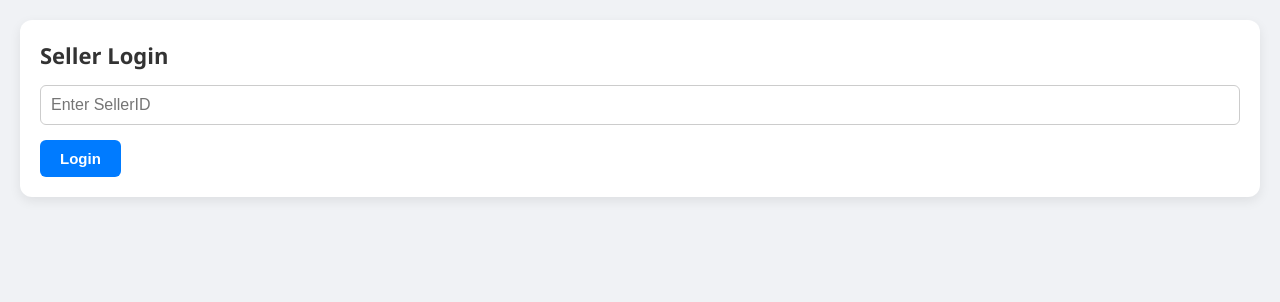
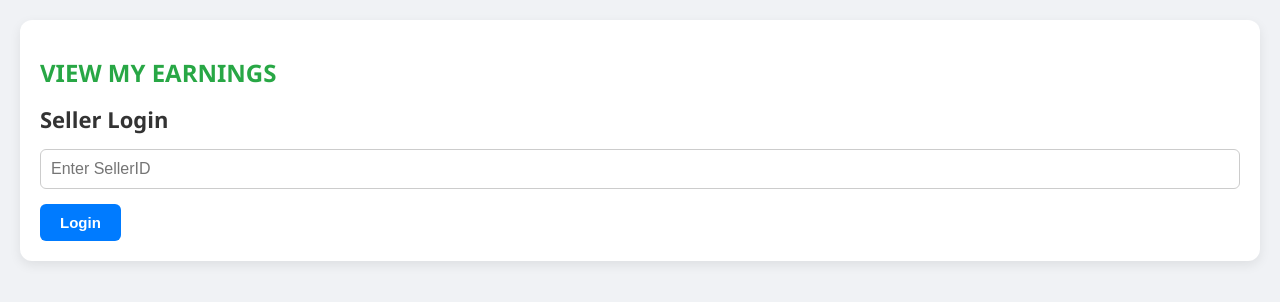
Before and after one commit to masomodigital/wifi-earnings-dashboard, a plain HTML site: page index.html in a window 1280 px wide. Drawn offline with Linux system fonts and the light colour scheme.

Commit message:
Update index.html

```diff
--- a/index.html
+++ b/index.html
@@ -94,6 +94,9 @@
 
   <!-- Login Card -->
   <div class="card" id="loginCard">
+    <h1 style="color: #28a745; font-weight: bold; margin-bottom: 15px; font-size: 24px;">
+  VIEW MY EARNINGS
+</h1>
     <div class="title">Seller Login</div>
     <input type="text" id="sellerId" placeholder="Enter SellerID">
     <button class="btn btn-login" onclick="login()">Login</button>
```
